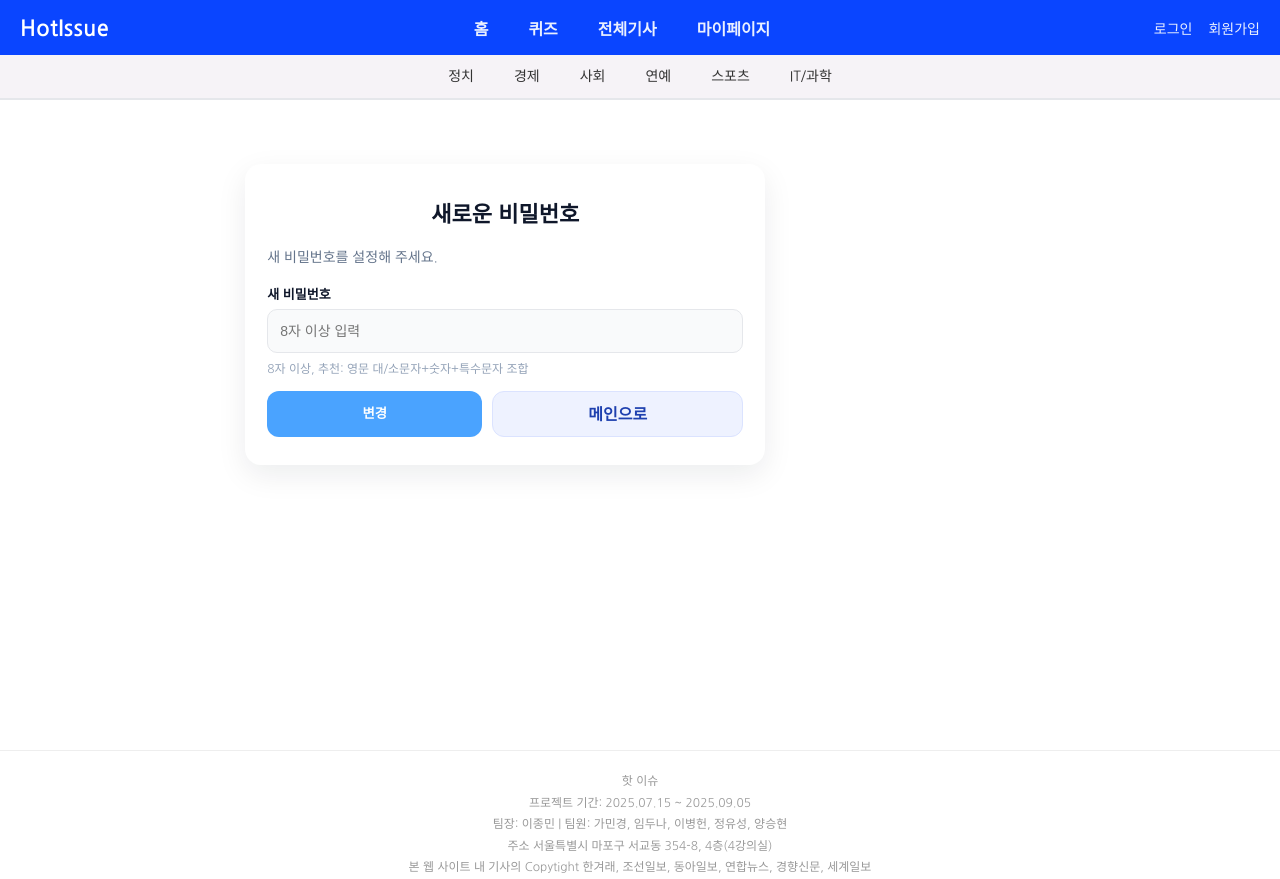
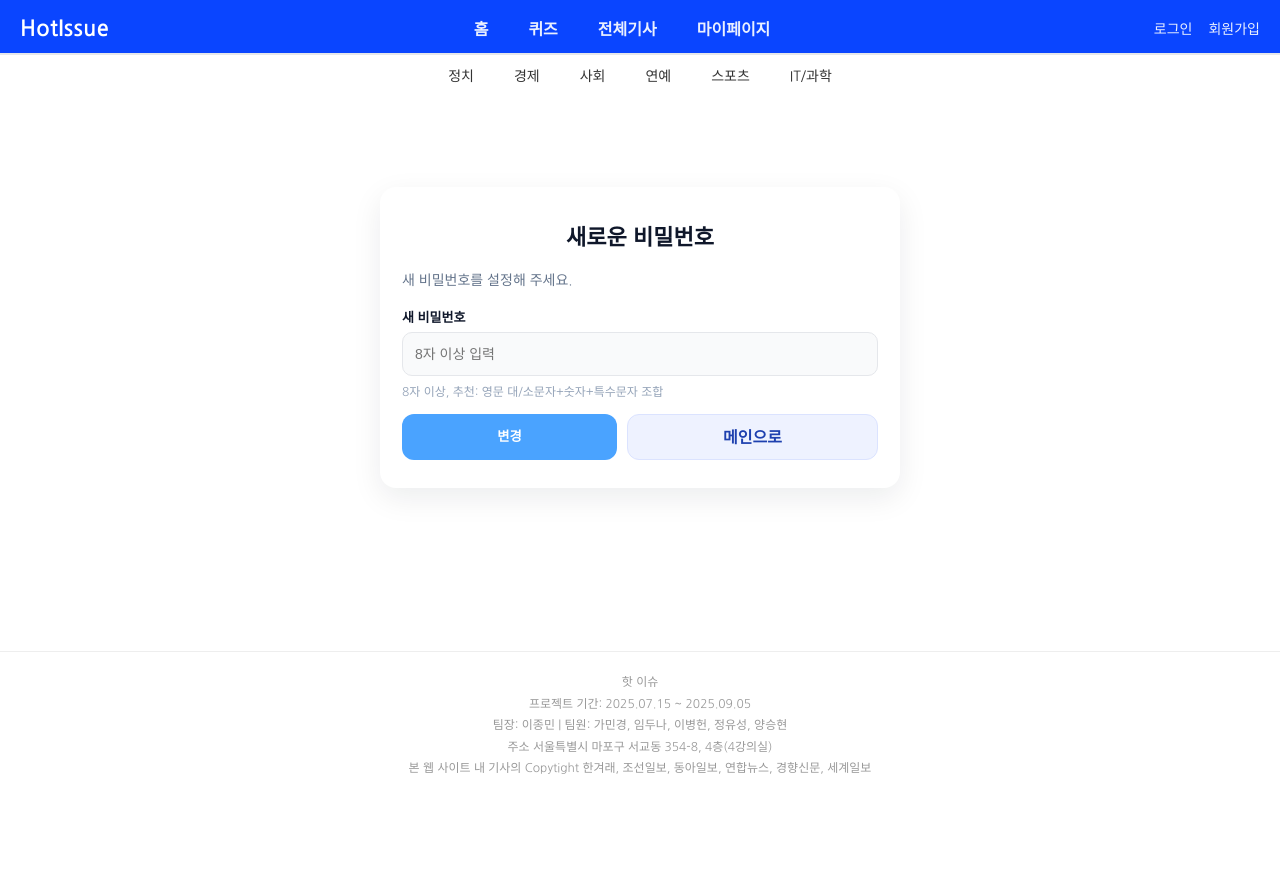
Before and after one commit to hykim-king/awesome, a Java web app: page /member/resetPwd.do?token=1 in a window 1280 px wide. After the commit the page ends 774 px from the top, so only its background shows below. Run offline with Spring Boot 4, a stand-in JSP engine, Linux system fonts and the light colour scheme; the project's own start-up code is not run, and a stand-in starts its controllers and pages; some of the project's set-up classes (security, data sources, template engines, error pages and the like) are left out, and stand-ins take their place.

Commit message:
회원가입테스트

```diff
--- a/Awesome/src/main/java/com/pcwk/ehr/member/controller/MemberController.java
+++ b/Awesome/src/main/java/com/pcwk/ehr/member/controller/MemberController.java
@@ -3,8 +3,11 @@
 import java.sql.SQLException;
 import java.util.HashMap;
 import java.util.Map;
+
 import javax.annotation.PostConstruct;
+import javax.servlet.http.HttpServletRequest;
 import javax.servlet.http.HttpSession;
+
 import org.apache.logging.log4j.LogManager;
 import org.apache.logging.log4j.Logger;
 import org.springframework.beans.factory.annotation.Autowired;
@@ -15,9 +18,11 @@
 import org.springframework.web.bind.annotation.ModelAttribute;
 import org.springframework.web.bind.annotation.PostMapping;
 import org.springframework.web.bind.annotation.RequestMapping;
+import org.springframework.web.bind.annotation.RequestMethod;
 import org.springframework.web.bind.annotation.RequestParam;
 import org.springframework.web.bind.annotation.ResponseBody;
 import org.springframework.web.servlet.mvc.support.RedirectAttributes;
+
 import com.pcwk.ehr.member.domain.MemberDTO;
 import com.pcwk.ehr.member.service.MemberService;
 
@@ -46,6 +51,16 @@
         session.invalidate();
         return "redirect:/mainPage/main.do";
     }
+
+    /* ===== Logout admin ===== */
+    @RequestMapping(value = "/member/logout.do", method = {RequestMethod.GET, RequestMethod.POST})
+    public String logout(HttpServletRequest request) {
+        HttpSession session = request.getSession(false);
+        if (session != null) session.invalidate();   // 세션 종료
+        return "redirect:/";                          // 컨텍스트 루트(= 메인)로 이동
+    }
+
+
 
     /* ===== ID/Nick Duplicate ===== */
     @GetMapping(value="/checkId.do", produces="text/plain; charset=UTF-8")
--- a/Awesome/src/main/webapp/WEB-INF/spring/appServlet/servlet-context.xml
+++ b/Awesome/src/main/webapp/WEB-INF/spring/appServlet/servlet-context.xml
@@ -53,4 +53,6 @@
         </mvc:interceptor>
     </mvc:interceptors>
 
+
+
 </beans:beans>
--- a/Awesome/src/main/webapp/WEB-INF/spring/root-context.xml
+++ b/Awesome/src/main/webapp/WEB-INF/spring/root-context.xml
@@ -212,7 +212,8 @@
         <property name="jdbcUrl"
             value="jdbc:oracle:thin:@192.168.100.30:1522:XE" />
         <property name="username" value="awesome" />
-        <property name="password" value=""></property>
+        <property name="password" value="">
+        </property>
 
 
 
--- a/Awesome/src/main/webapp/WEB-INF/views/admin/dashboard.jsp
+++ b/Awesome/src/main/webapp/WEB-INF/views/admin/dashboard.jsp
@@ -10,6 +10,7 @@
 <body>
 <div class="admin-wrap"><!-- 좌측 사이드바 + 우측 컨텐츠 -->
 
+
   <!-- Sidebar -->
   <aside class="sidebar">
     <div class="title">관리자 페이지</div>
@@ -18,6 +19,8 @@
       <li><a href="<c:url value='/admin/members.do'/>">회원 관리</a></li>
       <li><a href="<c:url value='/admin/articles.do'/>">기사 관리</a></li>
       <li><a href="<c:url value='/admin/reports.do'/>">신고 관리</a></li>
+      <a class="btn btn-outline" href="<c:url value='/member/logout.do'/>">로그아웃</a>
+
     </ul>
   </aside>
 
--- a/Awesome/src/main/webapp/WEB-INF/views/include/header.jsp
+++ b/Awesome/src/main/webapp/WEB-INF/views/include/header.jsp
@@ -2,6 +2,12 @@
     pageEncoding="UTF-8"%>
 <%@ taglib prefix="c" uri="http://java.sun.com/jsp/jstl/core"%>
 <%@ taglib prefix="fmt" uri="http://java.sun.com/jsp/jstl/fmt" %>
+
+<% response.setHeader("Cache-Control","no-cache, no-store, must-revalidate");
+response.setHeader("Pragma","no-cache");
+response.setDateHeader("Expires", 0);%>
+
+
 
 <!--header-->
 <header id="header">
--- a/Awesome/src/main/webapp/WEB-INF/views/member/register.jsp
+++ b/Awesome/src/main/webapp/WEB-INF/views/member/register.jsp
@@ -211,7 +211,7 @@
             </div>
 
             <!-- 숨김 필드 -->
-            <input type="hidden" id="emailAuthYn"  name="emailAuthYn"  value="N" />
+            <input type="hidden" id="emailAuthYn"  name="emailAuthYn" />
             <input type="hidden" id="emailAuthToken" name="emailAuthToken" value="" />
             <input type="hidden" name="userGradeCd" value="1" />
 
--- a/Awesome/src/main/webapp/WEB-INF/views/member/resetPwd.jsp
+++ b/Awesome/src/main/webapp/WEB-INF/views/member/resetPwd.jsp
@@ -91,6 +91,43 @@
     .alert-error{ background:#fee2e2; border-color:#fecaca; color:#7f1d1d; }
     .alert-success{ background:#dcfce7; border-color:#bbf7d0; color:#064e3b; }
 
+	  /* form가운데정렬 */
+	    /* 페이지 전체 높이 확보 */
+	html, body { height: 100%; }
+
+	/* 컨테이너를 세로 플렉스: header(위) + main(가운데) + footer(아래) */
+	.page-resetpwd #container{
+	  min-height: 100vh;
+	  display: flex;
+	  flex-direction: column;
+	}
+
+	/* main이 남은 공간을 모두 차지하도록 */
+	.page-resetpwd #main{
+	  flex: 1;
+	  display: flex;            /* 자식 중앙 정렬을 위한 래퍼 */
+	}
+
+	/* 중앙 정렬의 실제 주체 */
+	.page-resetpwd #main .main-container{
+	  flex: 1;
+	  display: flex;
+	  align-items: center;       /* 세로 중앙 */
+	  justify-content: center;   /* 가로 중앙 */
+	  padding: 24px 16px;        /* 여백(원하면 조절) */
+	}
+
+	/* 카드 자체 여백 제거(있다면) */
+	.page-resetpwd .wrap{
+	  margin: 0;                 /* 위아래 마진으로 밀려나는 것 방지 */
+}
+
+
+
+
+
+
+
 
 
 
```
